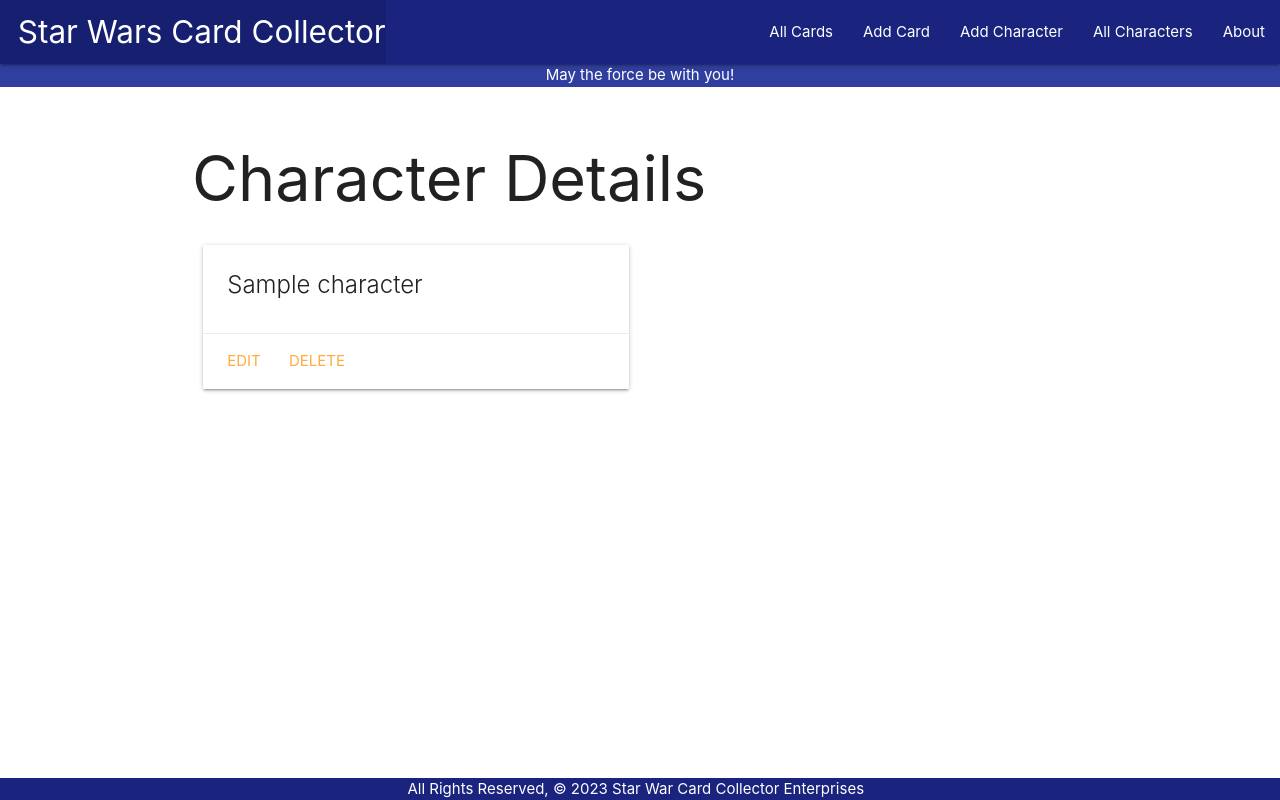
After one commit to wjdonaldson/StarWarsCardCollector, a Django app: page /characters/1/ in a window 1280 px wide. The commit adds this page. Run offline with Django 3.2, Linux system fonts and the light colour scheme; tables that the repository leaves empty hold one stand-in row (values such as "Sample post").

Commit message:
adds one-to-many and many-to-many relationships. Adds photos.

```diff
--- a/main_app/admin.py
+++ b/main_app/admin.py
@@ -1,4 +1,7 @@
 from django.contrib import admin
-from .models import StarWarsCard
+from .models import StarWarsCard, Appraisal, Character, Photo
 
 admin.site.register(StarWarsCard)
+admin.site.register(Appraisal)
+admin.site.register(Character)
+admin.site.register(Photo)
--- a/main_app/models.py
+++ b/main_app/models.py
@@ -1,5 +1,16 @@
 from django.db import models
 from django.urls import reverse
+from django.utils import timezone
+
+class Character(models.Model):
+    name = models.CharField(max_length=100)
+
+    def __str__(self):
+      return self.name
+
+    def get_absolute_url(self):
+      return reverse('characters_detail', kwargs={'pk': self.id})
+
 
 class StarWarsCard(models.Model):
     SERIES_TYPES = (
@@ -20,9 +31,41 @@
     caption = models.CharField(max_length=100)
     condition_type = models.CharField(max_length=2, choices=CONDITION_TYPES)
     description = models.TextField(max_length=250)
+    characters = models.ManyToManyField(Character)
 
     def __str__(self):
         return (f"{self.card_number}: {self.caption}")
 
     def get_absolute_url(self):
         return reverse('detail', kwargs={'swc_id': self.id})
+
+    def card_is_appreciating(self):
+        if self.appraisal_set.all().count() < 2:
+          return False
+        last_appraisal = self.appraisal_set.all()[0].value
+        prev_appraisal = self.appraisal_set.all()[1].value
+        return last_appraisal > prev_appraisal
+
+    class Meta:
+      ordering = ['card_number']
+
+
+class Appraisal(models.Model):
+    appr_date = models.DateTimeField(default=timezone.now)
+    name = models.CharField(max_length=100)
+    value = models.DecimalField('value ($)', max_digits=8, decimal_places=2)
+    starwarscard = models.ForeignKey(StarWarsCard, on_delete=models.CASCADE)
+
+    def __str__(self):
+        return (f"{self.name}: ${self.value}")
+
+    class Meta:
+      ordering = ['-appr_date']
+
+
+class Photo(models.Model):
+    url = models.CharField(max_length=200)
+    starwarscard = models.ForeignKey(StarWarsCard, on_delete=models.CASCADE)
+
+    def __str__(self):
+        return f"Photo for starwarscard_id: {self.starwarscard_id} @{self.url}"
--- a/main_app/templates/base.html
+++ b/main_app/templates/base.html
@@ -22,21 +22,11 @@
           </li>
         </ul>
         <ul class="right">
-          <li>
-            <a href="{% url 'starwarscards_index' %}">
-              All Cards
-            </a>
-          </li>
-          <li>
-            <a href="{% url 'starwarscards_create' %}">
-              Add Card
-            </a>
-          </li>
-          <li>
-            <a href="{% url 'about' %}">
-              About
-            </a>
-          </li>
+          <li><a href="{% url 'starwarscards_index' %}">All Cards</a></li>
+          <li><a href="{% url 'starwarscards_create' %}">Add Card</a></li>
+          <li><a href="{% url 'characters_create' %}">Add Character</a></li>
+          <li><a href="{% url 'characters_index' %}">All Characters</a></li>
+          <li><a href="{% url 'about' %}">About</a></li>
         </ul>
       </div>
       </nav>
--- /dev/null
+++ b/main_app/templates/main_app/character_detail.html
@@ -0,0 +1,19 @@
+{% extends 'base.html' %}
+{% block content %}
+
+<h1>Character Details</h1>
+
+<div class="row">
+  <div class="col s6 col-offset-3">
+    <div class="card">
+      <div class="card-content">
+        <span class="card-title">{{ character.name }}</span>
+      </div>
+      <div class="card-action">
+        <a href="{% url 'characters_update' character.id %}">Edit</a>
+        <a href="{% url 'characters_delete' character.id %}">Delete</a>
+      </div>
+    </div>
+  </div>
+</div>
+{% endblock %}
--- a/main_app/urls.py
+++ b/main_app/urls.py
@@ -9,4 +9,13 @@
   path('starwarscards/create/', views.StarWarsCardCreate.as_view(), name='starwarscards_create'),
   path('starwarscards/<int:pk>/update/', views.StarWarsCardUpdate.as_view(), name='starwarscards_update'),
   path('starwarscards/<int:pk>/delete/', views.StarWarsCardDelete.as_view(), name='starwarscards_delete'),
+  path('starwarscards/<int:swc_id>/add_appraisal/', views.add_appraisal, name='add_appraisal'),
+  path('starwarscards/<int:swc_id>/add_photo/', views.add_photo, name='add_photo'),
+  path('starwarscards/<int:swc_id>/assoc_character/<int:character_id>/', views.assoc_character, name='assoc_character'),
+  path('starwarscards/<int:swc_id>/unassoc_character/<int:character_id>/', views.unassoc_character, name='unassoc_character'),
+  path('characters/', views.CharacterList.as_view(), name='characters_index'),
+  path('characters/<int:pk>/', views.CharacterDetail.as_view(), name='characters_detail'),
+  path('characters/create/', views.CharacterCreate.as_view(), name='characters_create'),
+  path('characters/<int:pk>/update/', views.CharacterUpdate.as_view(), name='characters_update'),
+  path('characters/<int:pk>/delete/', views.CharacterDelete.as_view(), name='characters_delete'),
 ]
--- a/main_app/views.py
+++ b/main_app/views.py
@@ -1,6 +1,10 @@
+import os
+import uuid
+import boto3
 from django.shortcuts import render, redirect
-from django.views.generic import CreateView, ListView, UpdateView, DeleteView
-from .models import StarWarsCard
+from django.views.generic import CreateView, ListView, UpdateView, DeleteView, DetailView
+from .models import StarWarsCard, Character, Photo
+from .forms import AppraisalForm
 
 # if the user goes to the root URL redirect to about
 def root(request):
@@ -17,10 +21,24 @@
 
 def starwarscards_detail(request, swc_id):
   starwarscard = StarWarsCard.objects.get(id=swc_id)
-  return render(request, 'starwarscards/detail.html', {'starwarscard': starwarscard})
+  id_list = starwarscard.characters.all().values_list('id')
+  characters_starwarscard_doesnt_have = Character.objects.exclude(id__in=id_list)
+  appraisal_form = AppraisalForm()
+  return render(request, 'starwarscards/detail.html',
+                {'starwarscard': starwarscard,
+                 'appraisal_form': appraisal_form,
+                 'characters': characters_starwarscard_doesnt_have
+                 })
 
 class StarWarsCardList(ListView):
     model = StarWarsCard
+
+    # def get_context_data(self, **kwargs):
+    #     appraisal_form = AppraisalForm()
+    #     print(appraisal_form)
+    #     context = super(StarWarsCardList, self).get_context_data(**kwargs)
+    #     context['appraisal_form'] = appraisal_form
+    #     return context
 
 class StarWarsCardCreate(CreateView):
   model = StarWarsCard
@@ -33,3 +51,52 @@
 class StarWarsCardDelete(DeleteView):
   model = StarWarsCard
   success_url = '/starwarscards'
+
+def add_appraisal(request, swc_id):
+  form = AppraisalForm(request.POST)
+  if form.is_valid():
+    new_appraisal = form.save(commit=False)
+    new_appraisal.starwarscard_id = swc_id
+    new_appraisal.save()
+  return redirect('detail', swc_id=swc_id)
+
+class CharacterList(ListView):
+  model = Character
+
+class CharacterDetail(DetailView):
+  model = Character
+
+class CharacterCreate(CreateView):
+  model = Character
+  fields = '__all__'
+
+class CharacterUpdate(UpdateView):
+  model = Character
+  fields = ['name']
+
+class CharacterDelete(DeleteView):
+  model = Character
+  success_url = '/characters'
+
+def assoc_character(request, swc_id, character_id):
+  StarWarsCard.objects.get(id=swc_id).characters.add(character_id)
+  return redirect('detail', swc_id=swc_id)
+
+def unassoc_character(request, swc_id, character_id):
+  StarWarsCard.objects.get(id=swc_id).characters.remove(character_id)
+  return redirect('detail', swc_id=swc_id)
+
+def add_photo(request, swc_id):
+    photo_file = request.FILES.get('photo-file', None)
+    if photo_file:
+        s3 = boto3.client('s3')
+        key = uuid.uuid4().hex[:6] + photo_file.name[photo_file.name.rfind('.'):]
+        try:
+            bucket = os.environ['S3_BUCKET']
+            s3.upload_fileobj(photo_file, bucket, key)
+            url = f"{os.environ['S3_BASE_URL']}{bucket}/{key}"
+            Photo.objects.create(url=url, starwarscard_id=swc_id)
+        except Exception as e:
+            print('An error occurred uploading file to S3')
+            print(e)
+    return redirect('detail', swc_id=swc_id)
--- a/starwarscardcollector/settings.py
+++ b/starwarscardcollector/settings.py
@@ -11,6 +11,11 @@
 """
 
 from pathlib import Path
+
+import environ
+
+environ.Env()
+environ.Env.read_env()
 
 # Build paths inside the project like this: BASE_DIR / 'subdir'.
 BASE_DIR = Path(__file__).resolve().parent.parent
```
Also changed, not shown: main_app/forms.py (added, +7 -0 lines), main_app/templates/main_app/character_confirm_delete.html (added, +13 -0 lines), main_app/templates/main_app/character_form.html (added, +16 -0 lines), main_app/templates/main_app/character_list.html (added, +16 -0 lines), main_app/templates/starwarscards/detail.html (+98 -5 lines), main_app/migrations/0004_appraisal.py (added), main_app/migrations/0005_character_alter_appraisal_options_and_more.py (added), main_app/migrations/0006_photo.py (added).
